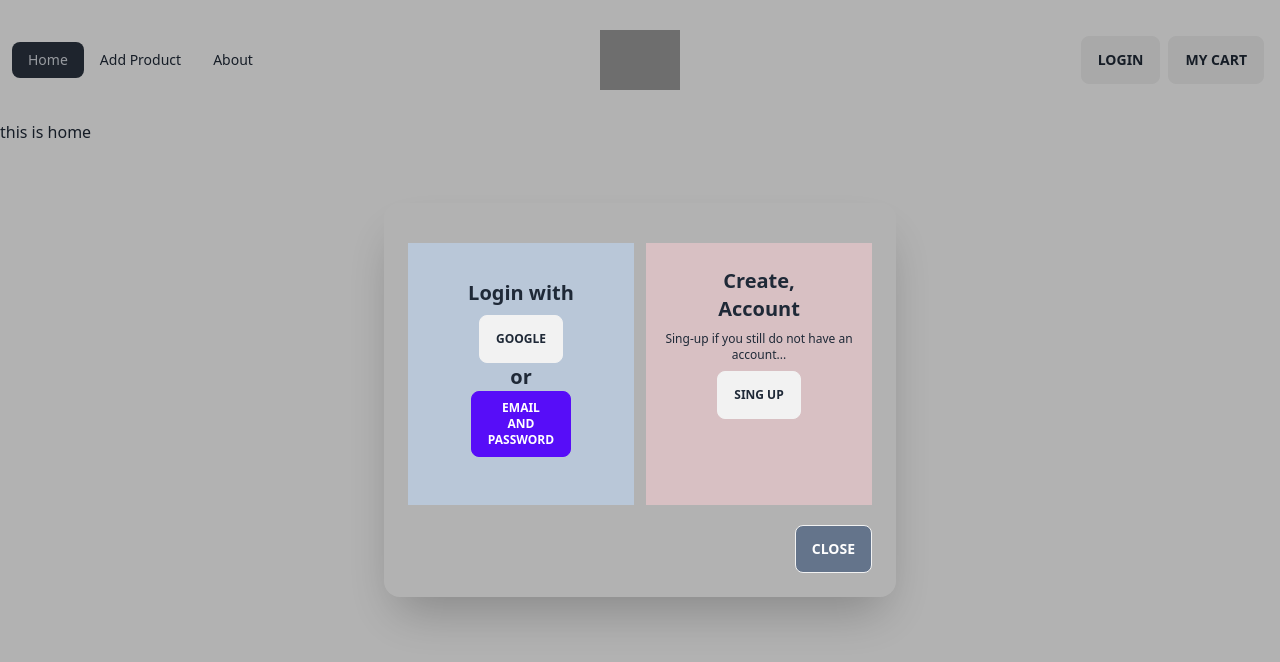
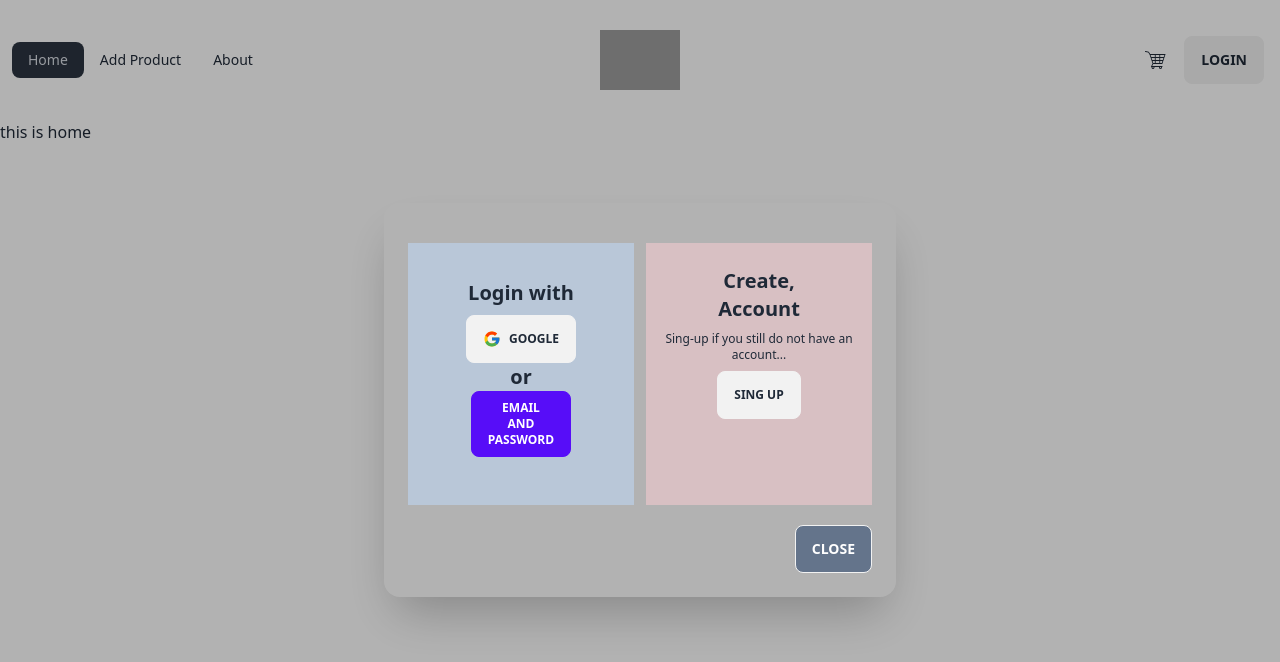
Before and after one commit to marizal-akib/trendy-trunk-client, a React (Vite) app: page / in a window 1280 px wide. Both pictures are taken after a click on the button "LOGIN". Shown: the top 662 px of the page. Built offline with nearby package versions, Linux system fonts and the light colour scheme; grey boxes are pictures that could not be loaded.

Commit message:
navbar setted up

```diff
--- a/package.json
+++ b/package.json
@@ -14,6 +14,7 @@
     "match-sorter": "^6.3.1",
     "react": "^18.2.0",
     "react-dom": "^18.2.0",
+    "react-icons": "^4.11.0",
     "react-router-dom": "^6.17.0",
     "sort-by": "^1.2.0"
   },
--- /dev/null
+++ b/src/Components/Elements/Footer.jsx
@@ -0,0 +1,10 @@
+
+const Footer = () => {
+    return (
+        <div>
+        <h2>Footer</h2>
+        </div>
+    );
+};
+
+export default Footer;
--- a/src/Components/Elements/Navbar.jsx
+++ b/src/Components/Elements/Navbar.jsx
@@ -1,4 +1,6 @@
 import { Link, NavLink } from "react-router-dom";
+import {GiShoppingCart} from "react-icons/gi";
+import {FcGoogle} from "react-icons/fc";
 
 const Navbar = () => {
   const navLink = (
@@ -56,10 +58,11 @@ const Navbar = () => {
         </Link>
       </div>
       <div className="navbar-end">
+          <Link to='/my-cart' className="text-2xl mx-2"><GiShoppingCart/></Link>
         <div>
         {/* Open the modal using document.getElementById('ID').showModal() method */}
         <button
-          className="btn"
+          className="btn mx-2"
           onClick={() => document.getElementById("my_modal_5").showModal()}
         >
           Login
@@ -70,7 +73,7 @@ const Navbar = () => {
               <div className="text-center bg-opacity-50 bg-blue-200 mt-8 h-full">
                 <div className="py-4">
                 <h3 className="font-bold mt-3 py-2 text-xl">Login with</h3>
-                    <button className="btn text-xs font-semibold py-2 ">Google</button>
+                    <button className="btn text-xs font-semibold py-2 "><span className="text-lg"><FcGoogle/></span> Google</button>
                 <p className="py-0 font-bold text-xl">
                   or
                 </p>
@@ -80,7 +83,7 @@ const Navbar = () => {
 
               </div>
               <div className="text-center bg-opacity-50 bg-rose-200 mt-8 h-full ">
-                <div className="py-4 h-full justify-center">
+                <div className="py-4 h-full my-auto">
                 <h3 className="font-bold  py-2 text-xl">Create,<br />Account </h3>
                 <p className="text-xs">
                   Sing-up if you still do not have an account...
@@ -99,7 +102,6 @@ const Navbar = () => {
         </dialog>
         </div>
 
-        <button className="btn mx-2">my cart</button>
 
       </div>
     </div>
--- a/src/Routes/Routes.jsx
+++ b/src/Routes/Routes.jsx
@@ -1,8 +1,8 @@
 import { createBrowserRouter } from "react-router-dom";
 import Root from "../Components/Layout/Root";
 import Home from "../Components/Pages/Home";
-import Login from "../Components/Pages/Login";
-import SingUp from "../Components/Pages/SingUp";
+import Login from "../Components/Elements/Login";
+import SingUp from "../Components/Elements/SingUp";
 import AddProduct from "../Components/Pages/AddProduct";
 import MyCart from "../Components/Pages/MyCart";
 import About from "../Components/Pages/About";
```
Also changed, not shown: src/Components/Elements/Login.jsx (renamed from src/Components/Pages/Login.jsx), src/Components/Elements/SingUp.jsx (renamed from src/Components/Pages/SingUp.jsx), 1 other file (tests, documents, lock files or other folders).
